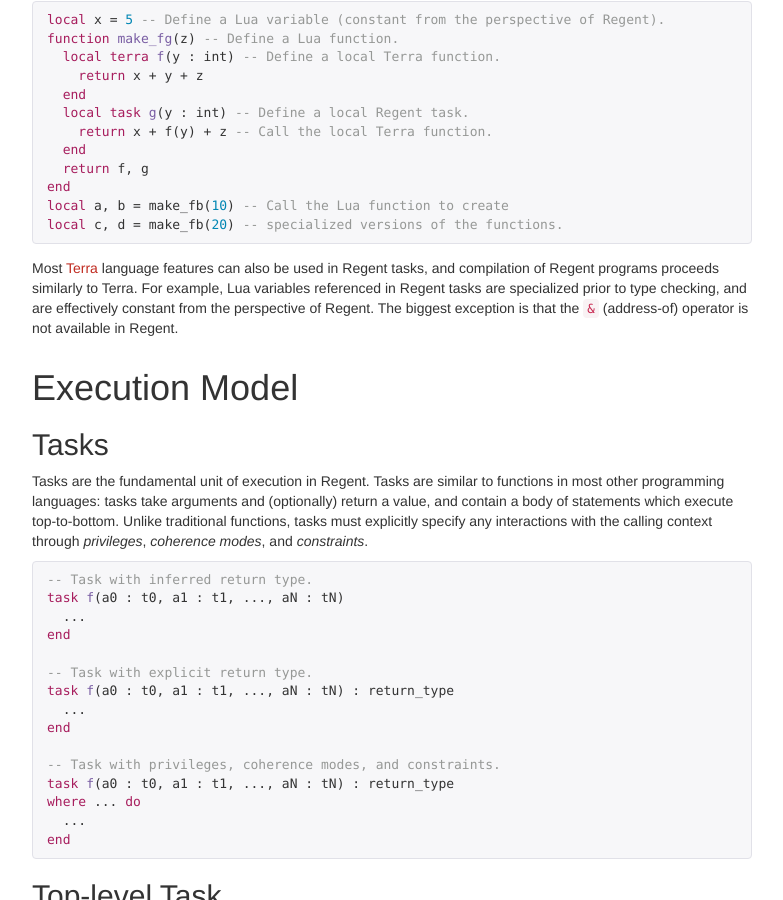
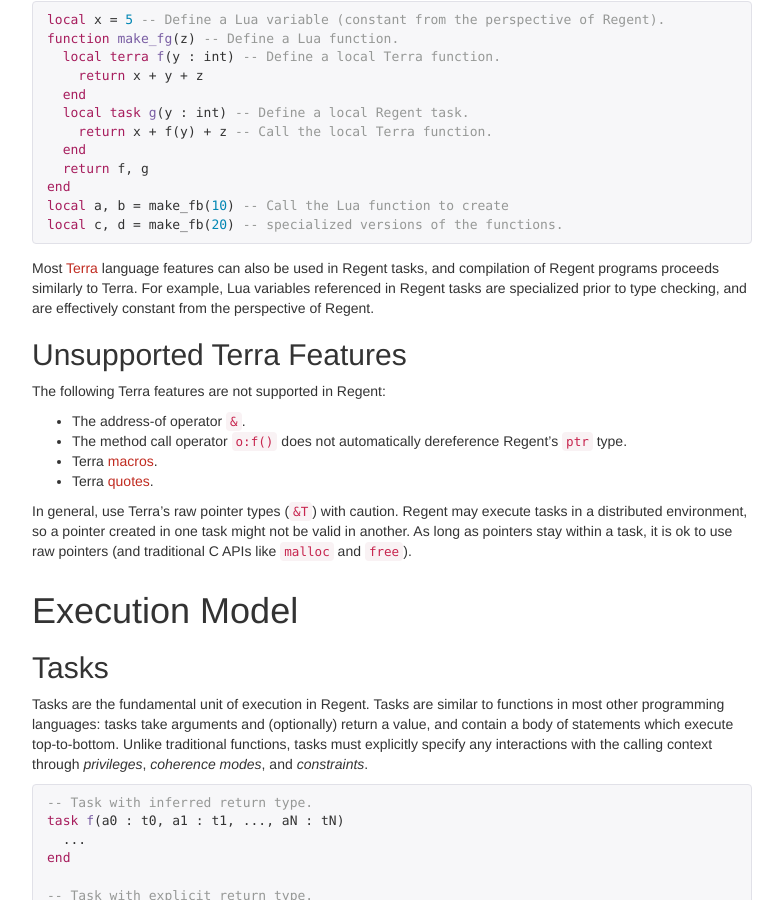
Before and after one commit to StanfordLegion/regent-lang.org, a Jekyll site: the page built from reference.md, in a window 1280 px wide and 900 px high, scrolled down 420 px. Shown: the whole window, without its empty margins (248-1031 px from the left). Built offline with Jekyll 4.4.1, drawn with Linux system fonts in a browser that asks for light colours; nearby versions of some CDN libraries.

Commit message:
Expand list of unsupported features.

```diff
--- a/reference.md
+++ b/reference.md
@@ -43,8 +43,23 @@
 in Regent tasks, and compilation of Regent programs proceeds similarly
 to Terra. For example, Lua variables referenced in Regent tasks are
 specialized prior to type checking, and are effectively constant from
-the perspective of Regent. The biggest exception is that the `&`
-(address-of) operator is not available in Regent.
+the perspective of Regent.
+
+## Unsupported Terra Features
+
+The following Terra features are not supported in Regent:
+
+  * The address-of operator `&`.
+  * The method call operator `o:f()` does not automatically
+    dereference Regent's `ptr` type.
+  * Terra [macros](http://terralang.org/api.html#macro).
+  * Terra [quotes](http://terralang.org/api.html#quote).
+
+In general, use Terra's raw pointer types (`&T`) with caution. Regent
+may execute tasks in a distributed environment, so a pointer created
+in one task might not be valid in another. As long as pointers stay
+within a task, it is ok to use raw pointers (and traditional C APIs
+like `malloc` and `free`).
 
 # Execution Model
 
```
